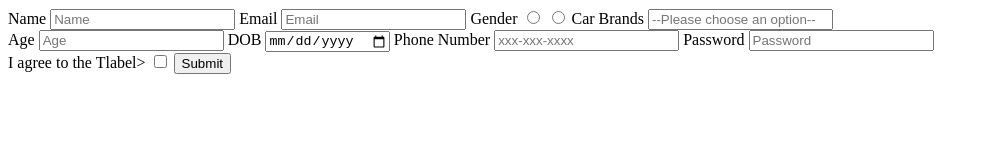
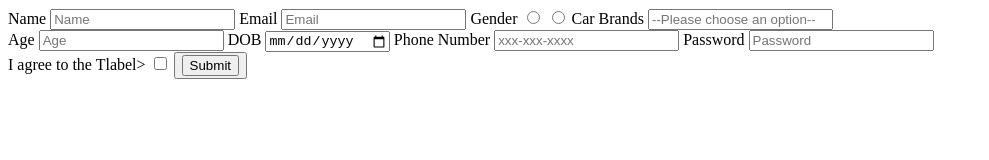
Before and after one commit to acciojob/signup-form-car-O2119, a website: page main.html in a window 1280 px wide. Shown: the whole page, without its empty margins (0-989 px from the left). Drawn offline with Linux system fonts and the light colour scheme.

Commit message:
created a submission

```diff
--- a/main.html
+++ b/main.html
@@ -36,7 +36,7 @@
 
 	<label for="tos">I agree to the Tlabel>
 	<input type="checkbox" id="tos" required>
-	<input type="submit" >
+	<button><input type="submit" ></button>
 	</form>
 	<!-- the entire body must be written by student -->
     <script type="text/javascript" src="./script.js">
```
